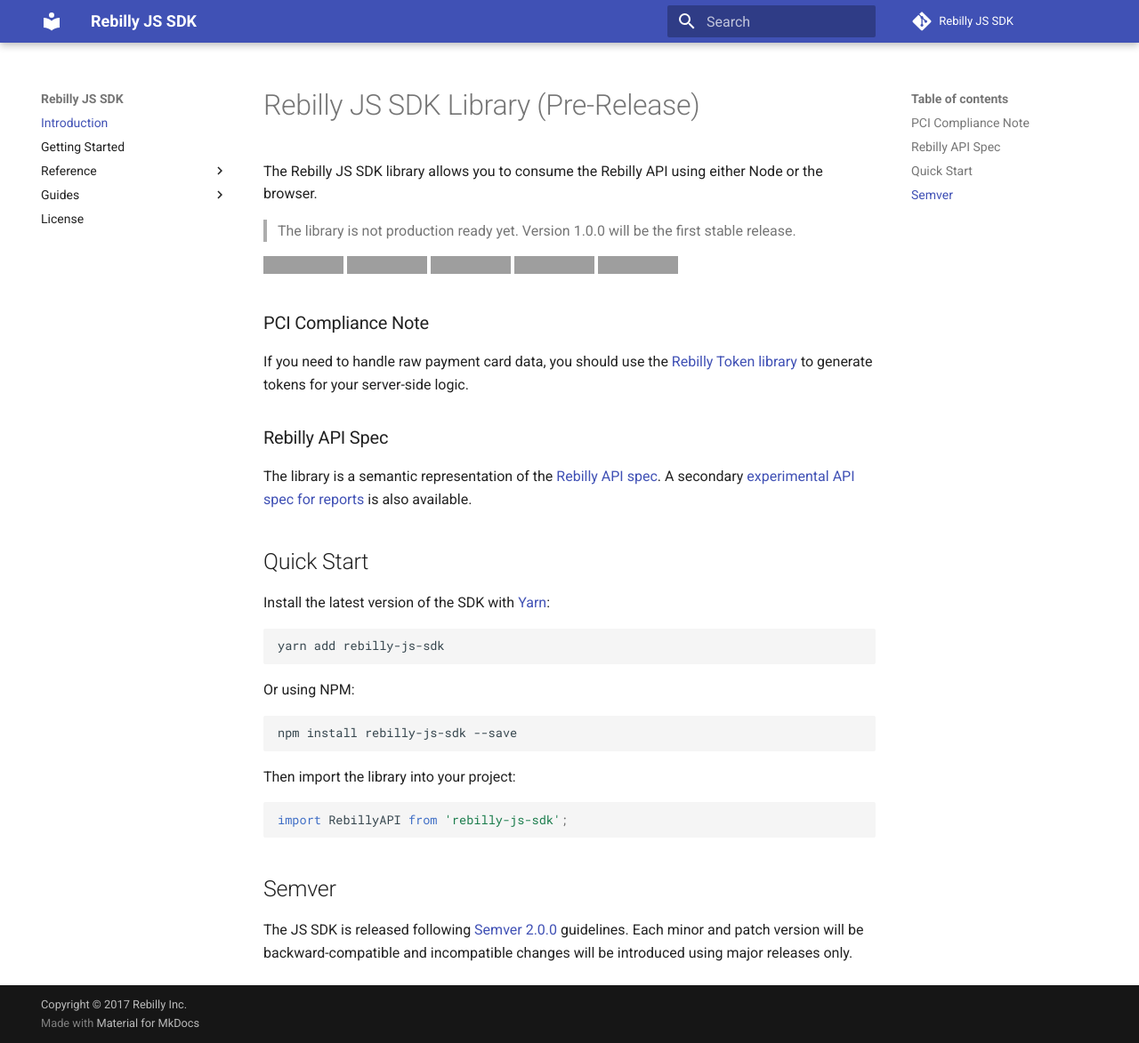
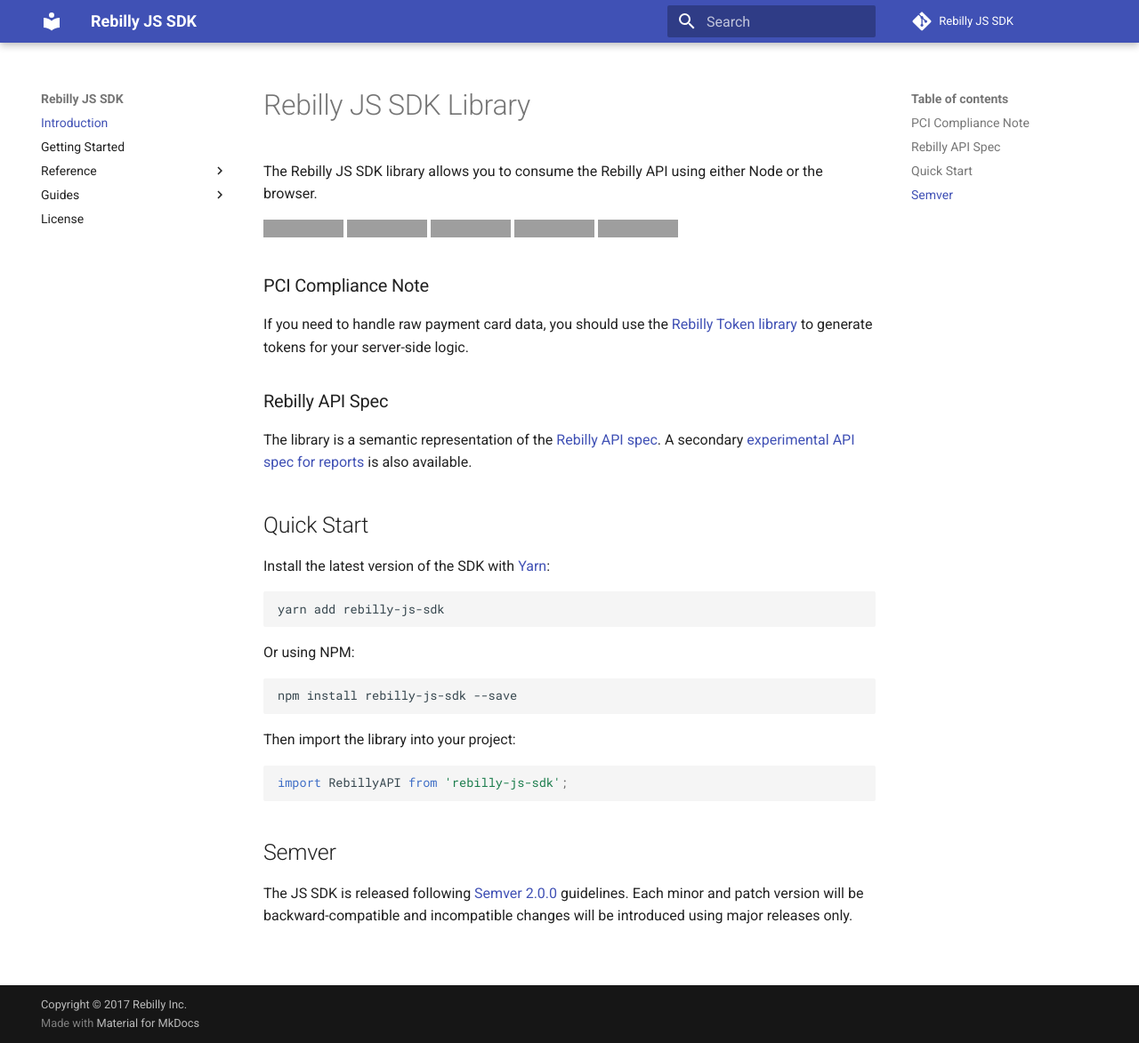
Before and after one commit to Rebilly/rebilly-js-sdk, an MkDocs documentation site: the page built from docs/index.md, in a window 1280 px wide and 1173 px high. Shown: the whole window at 89% size. Built offline with MkDocs 1.6.1 and Material for MkDocs 9.7.7, drawn with Linux system fonts in a browser that asks for light colours; comment, search, counter and statistics services are not loaded; old or Windows-style settings are respelled for this version of MkDocs; grey boxes are pictures that could not be loaded.

Commit message:
Update readme and doc for first release

```diff
--- a/docs/index.md
+++ b/docs/index.md
@@ -1,7 +1,5 @@
-# Rebilly JS SDK Library (Pre-Release)
+# Rebilly JS SDK Library
 The Rebilly JS SDK library allows you to consume the Rebilly API using either Node or the browser.
-
-> The library is not production ready yet. Version 1.0.0 will be the first stable release.
 
 [![npm](https://img.shields.io/npm/v/rebilly-js-sdk.svg)](https://www.npmjs.com/package/rebilly-js-sdk)
 [![Build Status](https://travis-ci.org/Rebilly/rebilly-js-sdk.svg?branch=master)](https://travis-ci.org/Rebilly/rebilly-js-sdk)
```
Also changed, not shown: README.md (+11 -5 lines).
